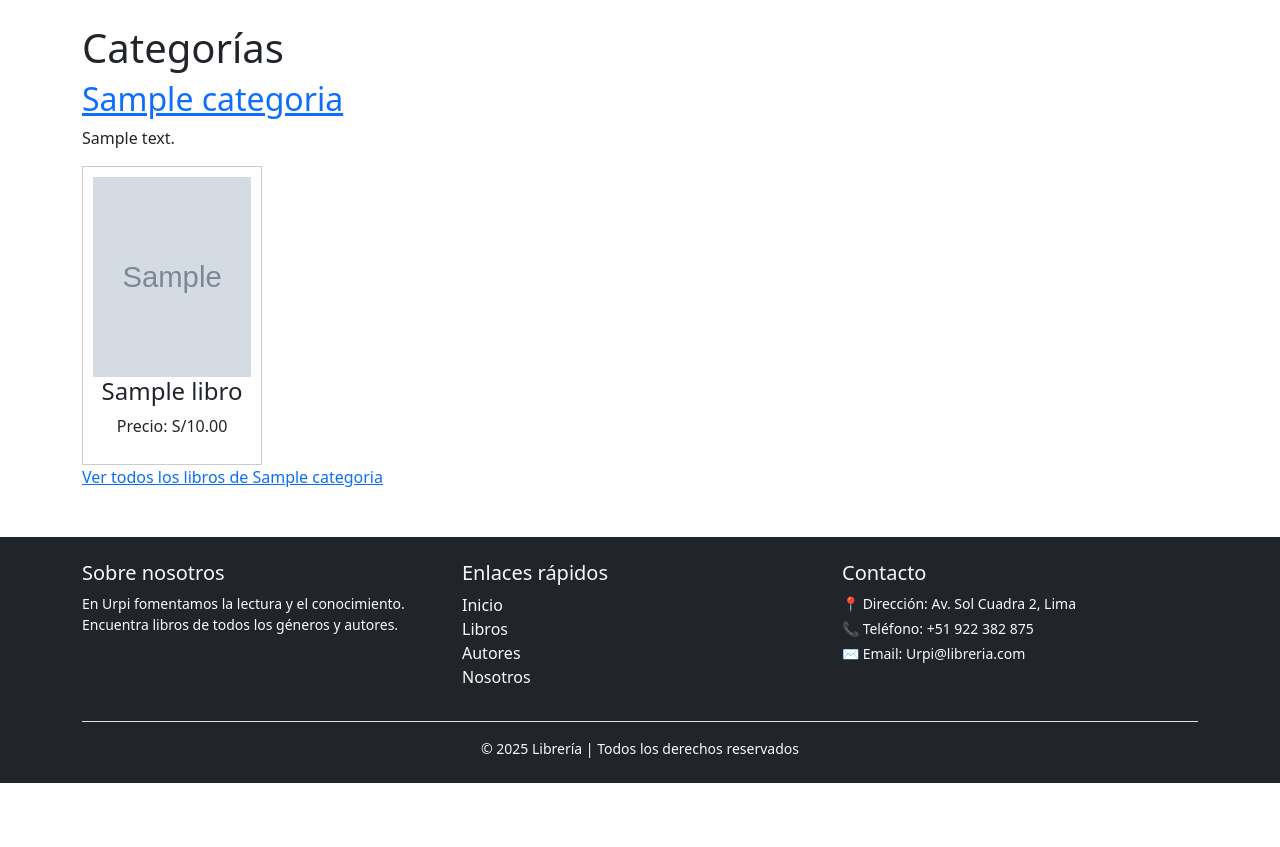
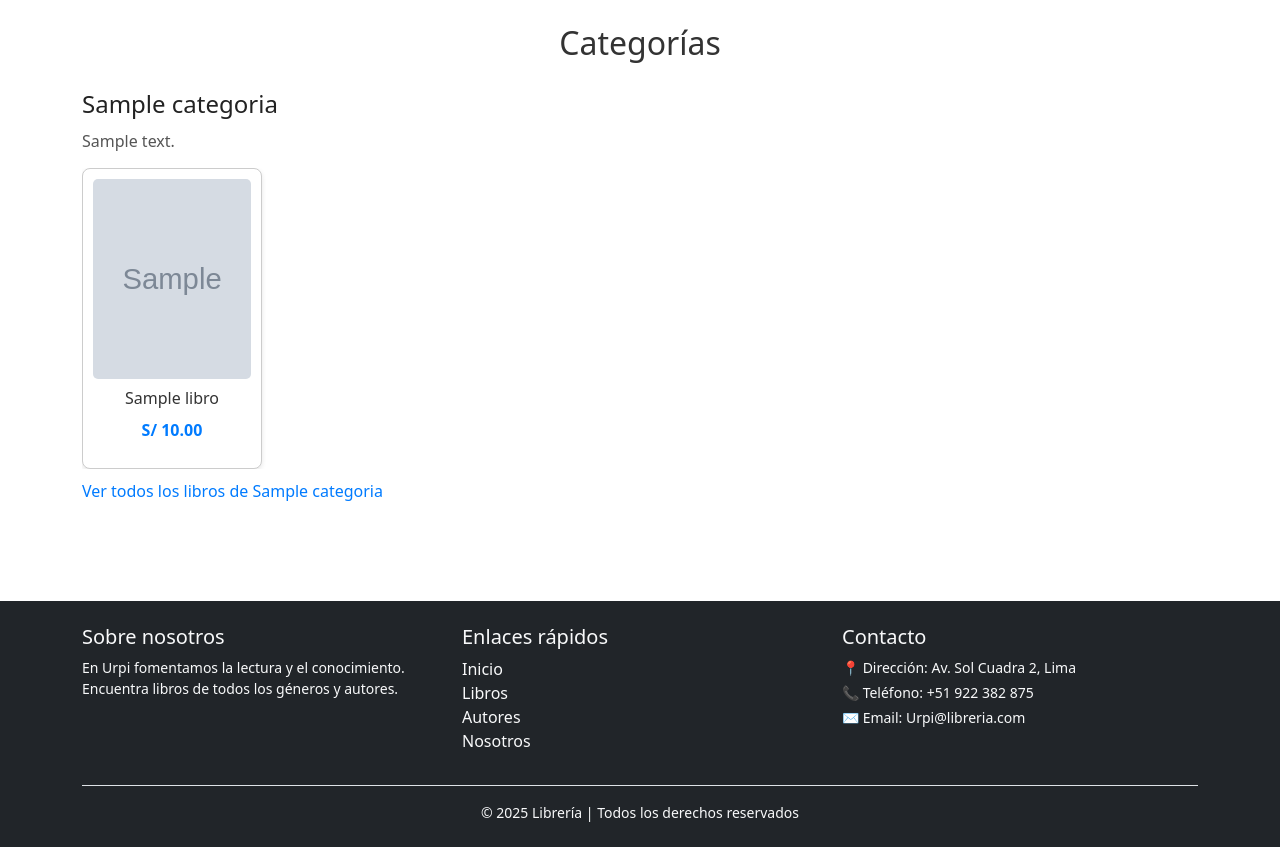
Before and after one commit to BlazeShotS/Sistema-Libreria, a Django app: page /Libroscategorias in a window 1280 px wide. Shown: the part 56-903 px from the top of the page. Before the commit the page ends 839 px from the top, so only its background shows below. Run offline with Django 5.2, Linux system fonts and the light colour scheme; tables that the repository leaves empty hold one stand-in row (values such as "Sample post"); grey boxes marked "Sample" are stand-in pictures.

Commit message:
style: diseño en categoria y dezlisamiento cada 5s

```diff
--- a/libreria/static/libreria/css/catalogoPreview.css
+++ b/libreria/static/libreria/css/catalogoPreview.css
@@ -0,0 +1,71 @@
+.categorias-titulo {
+  font-size: 2rem;
+  margin-bottom: 20px;
+  text-align: center;
+  color: #333;
+}
+
+.categoria {
+  margin-bottom: 50px;
+}
+
+.categoria-nombre a {
+  text-decoration: none;
+  color: #222;
+  font-size: 1.5rem;
+}
+
+.categoria-descripcion {
+  color: #555;
+  margin-bottom: 15px;
+}
+
+/* Contenedor carrusel */
+.libros-slider {
+  overflow: hidden;
+  position: relative;
+}
+
+.libros-contenedor {
+  display: flex;
+  gap: 15px;
+  transition: transform 0.5s ease-in-out;
+}
+
+.libro-card {
+  flex: 0 0 180px;
+  border: 1px solid #ccc;
+  padding: 10px;
+  text-align: center;
+  border-radius: 8px;
+  background: #fff;
+  box-shadow: 0 2px 5px rgba(0,0,0,0.1);
+}
+
+.libro-imagen {
+  max-width: 100%;
+  height: 200px;
+  object-fit: cover;
+  border-radius: 5px;
+}
+
+.libro-titulo {
+  font-size: 1rem;
+  margin: 10px 0;
+  color: #333;
+}
+
+.libro-precio {
+  color: #007bff;
+  font-weight: bold;
+}
+
+.ver-mas {
+  display: inline-block;
+  margin-top: 10px;
+  color: #007bff;
+  text-decoration: none;
+}
+.ver-mas:hover {
+  text-decoration: underline;
+}
--- a/libreria/templates/catalogo/categoriaPreview.html
+++ b/libreria/templates/catalogo/categoriaPreview.html
@@ -4,30 +4,56 @@
 
 {% block contenido %}
 
-<h1>Categorías</h1>
+<h1 class="categorias-titulo">Categorías</h1>
 
 {% for categoria in categorias %}
-  <section>
-    <h2>
-      <a href="{% url 'libreria:categorias_detalle' categoria.id %}">{{ categoria.nombre }}</a>
+  <section class="categoria">
+    <h2 class="categoria-nombre">
+      <a href="{% url 'libreria:categorias_detalle' categoria.id %}">
+        {{ categoria.nombre }}
+      </a>
     </h2>
-    <p>{{ categoria.descripcion }}</p>
+    <p class="categoria-descripcion">{{ categoria.descripcion }}</p>
 
-    <div style="display:flex; gap:15px; flex-wrap:wrap;">
-      {% for libro in categoria.libro_set.all|slice:":5" %} <!--Esto quiere decir, dame todo los libros que pertenecen a esa categoria , y como esta relacionado pk con fk nos da-->
-        <div style="width:180px; border:1px solid #ccc; padding:10px; text-align:center;">
-          {% if libro.imagen %}
-            <img src="{{ libro.imagen.url }}" alt="{{ libro.titulo }}" style="max-width:100%; height:200px; object-fit:cover;">
-          {% endif %}
-          <h4>{{ libro.titulo }}</h4>
-          <p>Precio: S/{{ libro.precio }}</p>
-        </div>
-      {% endfor %}
+    <div class="libros-slider">
+      <div class="libros-contenedor" id="slider-{{ categoria.id }}">
+        {% for libro in categoria.libro_set.all|slice:":5" %}
+          <div class="libro-card">
+            {% if libro.imagen %}
+              <img src="{{ libro.imagen.url }}" alt="{{ libro.titulo }}" class="libro-imagen">
+            {% endif %}
+            <h4 class="libro-titulo">{{ libro.titulo }}</h4>
+            <p class="libro-precio">S/ {{ libro.precio }}</p>
+          </div>
+        {% endfor %}
+      </div>
     </div>
 
-    <a href="{% url 'libreria:categorias_detalle' categoria.id %}">Ver todos los libros de {{ categoria.nombre }}</a>
+    <a href="{% url 'libreria:categorias_detalle' categoria.id %}" class="ver-mas">
+      Ver todos los libros de {{ categoria.nombre }}
+    </a>
   </section>
 {% endfor %}
 
 
+<script>
+  document.addEventListener("DOMContentLoaded", () => {
+    const sliders = document.querySelectorAll(".libros-contenedor");
+
+    sliders.forEach(slider => {
+      let index = 0;
+      const cards = slider.children;
+      const total = cards.length;
+
+      setInterval(() => {
+        index = (index + 1) % total;
+        slider.style.transform = `translateX(-${index * 195}px)`;
+        // 180px ancho + 15px gap
+      }, 5000);
+    });
+  });
+</script>
+
+
+
 {% endblock %}
--- a/templates/base.html
+++ b/templates/base.html
@@ -19,6 +19,7 @@
 
     <link rel="stylesheet" href="{% static 'libreria/css/ListarCategoria.css' %}">
     <link rel="stylesheet" href="{% static 'libreria/css/crearEditarCategoria.css' %}">
+    <link rel="stylesheet" href="{% static 'libreria/css/catalogoPreview.css' %}">
 
 
 </head>
```
